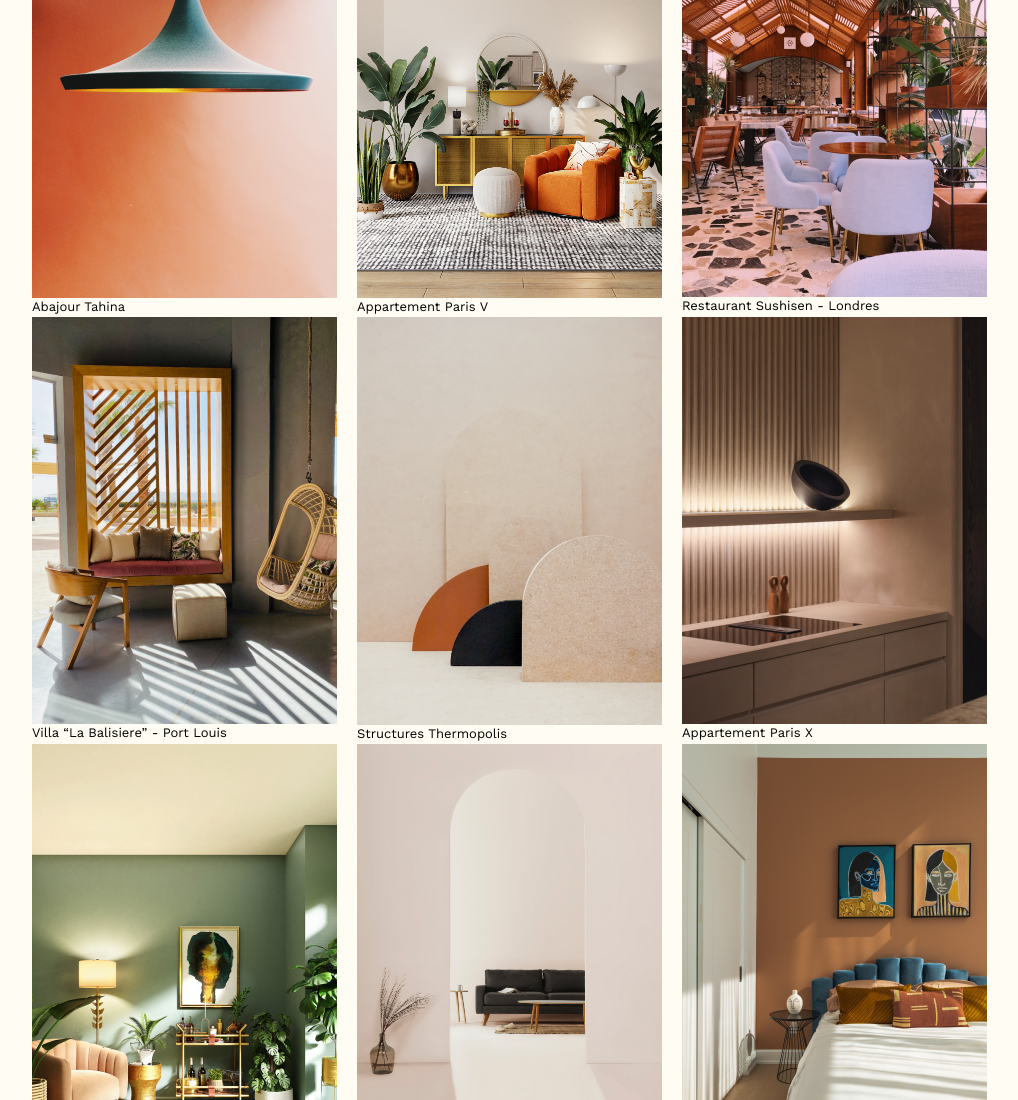
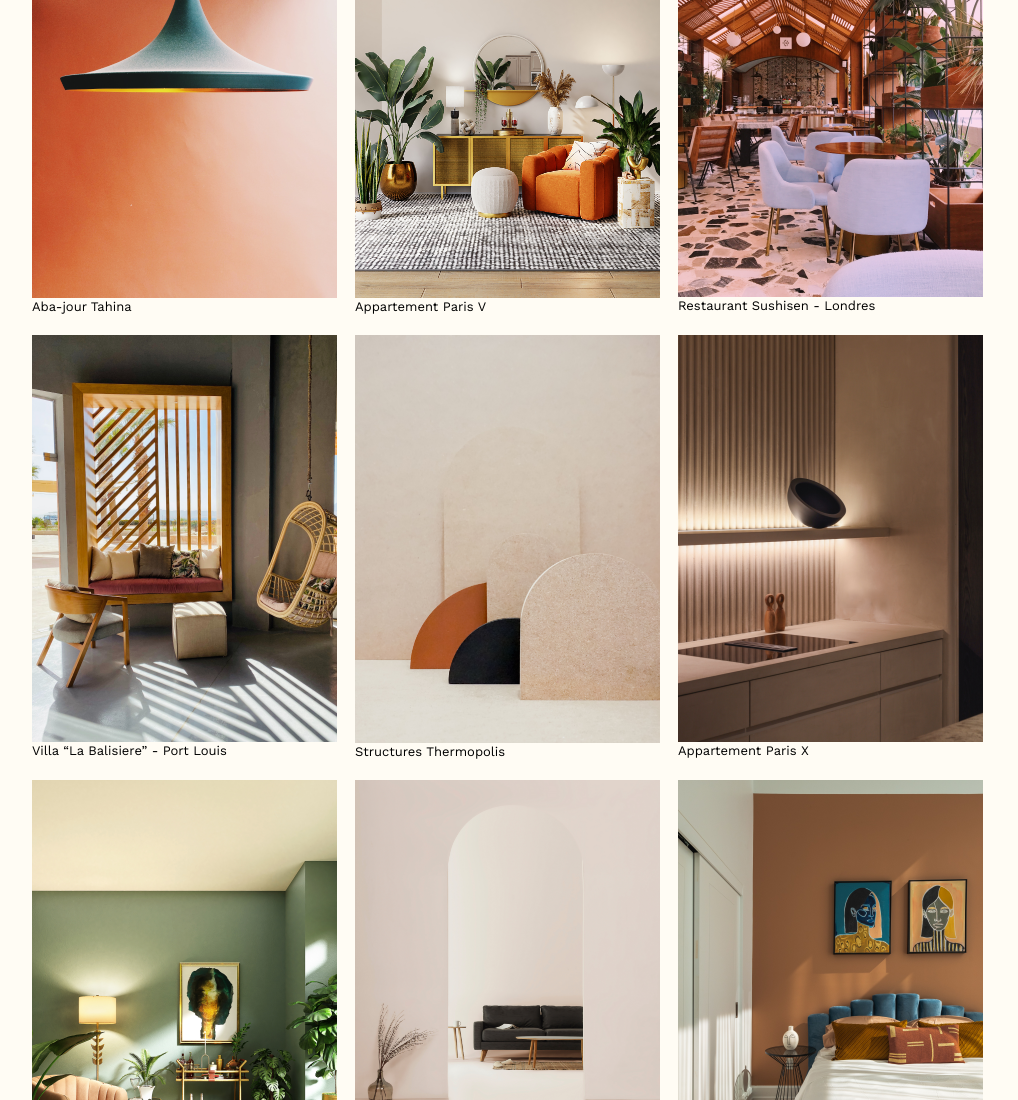
Before and after one commit to Alexis-Rey/OC_Projet3_SophieB, a plain HTML site: page FrontEnd/index.html in a window 1280 px wide. Shown: the part 898-1998 px from the top of the page, without its empty margins (133-1151 px from the left). Drawn offline with nearby package versions, Linux system fonts and the light colour scheme.

Commit message:
Finalisation HTML&CSS

```diff
--- a/FrontEnd/assets/style.css
+++ b/FrontEnd/assets/style.css
@@ -129,12 +129,14 @@ nav li {
 	text-align: center;
 	margin-bottom: 1em;
 }
+
+/* Modifications des gaps pour l'espacement des éléments de la gallery */
 .gallery {
 	width: 100%;
 	display: grid;
 	grid-template-columns: 1fr 1fr 1fr;
-	grid-column-gap: 20px;
-	grid-row-gap: 20px;
+	grid-column-gap: 18px;
+	grid-row-gap: 38px;
 }
 
 .gallery img {
--- a/FrontEnd/index.html
+++ b/FrontEnd/index.html
@@ -39,7 +39,7 @@
 		<div class="gallery">
 			<figure>
 				<img src="assets/images/abajour-tahina.png" alt="Abajour Tahina">
-				<figcaption>Abajour Tahina</figcaption>
+				<figcaption>Aba-jour Tahina</figcaption>
 			</figure>
 			<figure>
 				<img src="assets/images/appartement-paris-v.png" alt="Appartement Paris V">
```
